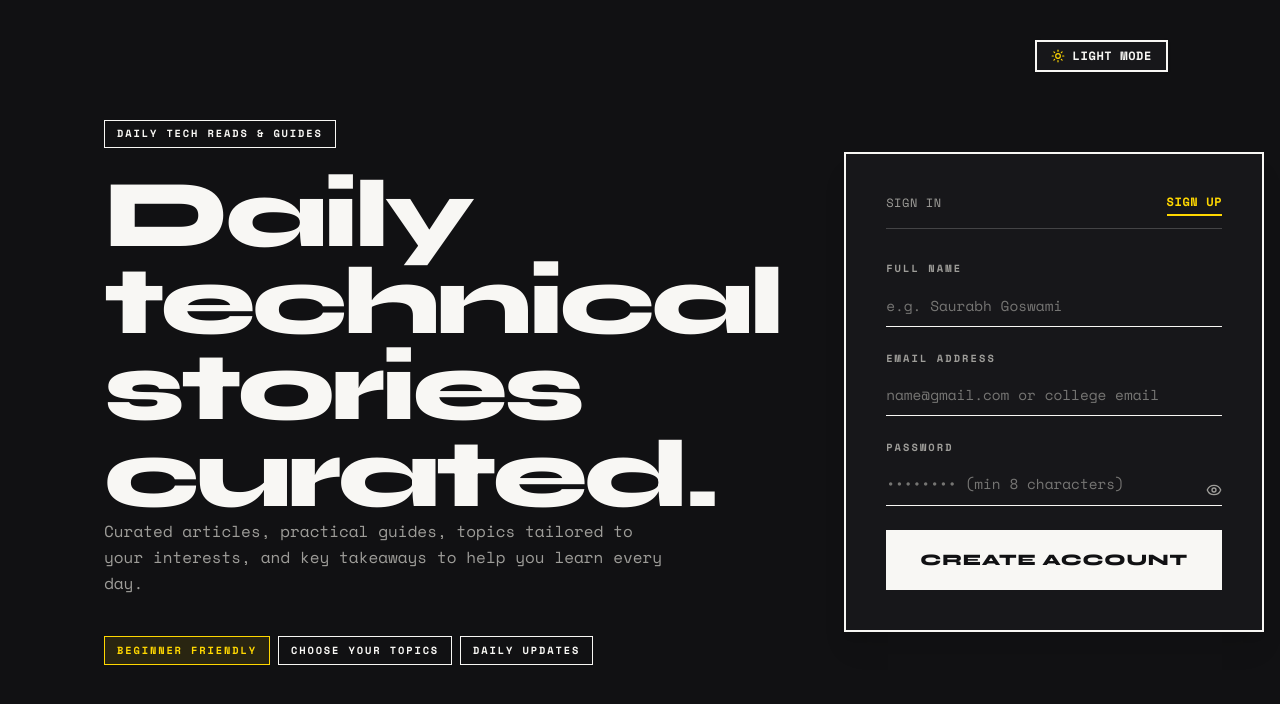
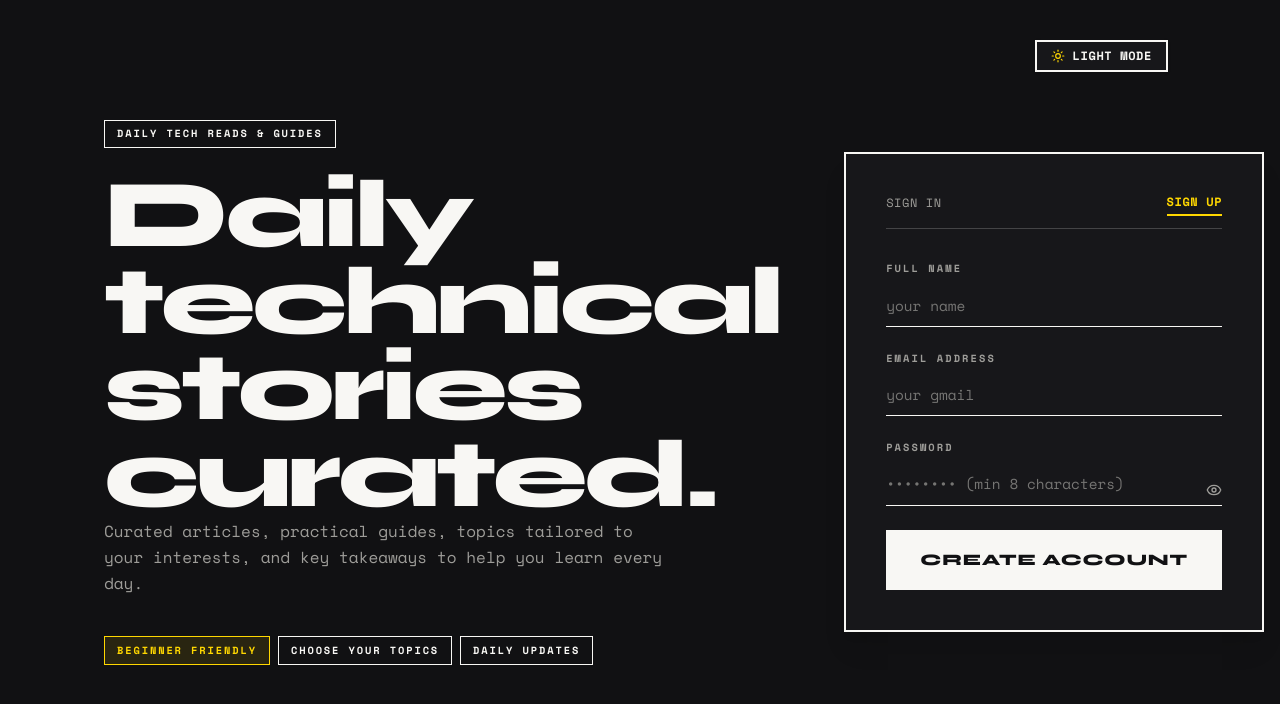
Before and after one commit to SG02004/Devlens, a React (Vite) app in the folder frontend/: page / in a window 1280 px wide. Both pictures are taken after a click on the button "SIGN UP". Shown: the top 704 px of the page. Built offline with nearby package versions, Linux system fonts and the light colour scheme; no server answers.

Commit message:
fix(ui): update signup placeholders to 'your name' and 'your gmail'

```diff
--- a/frontend/src/components/AuthPage.jsx
+++ b/frontend/src/components/AuthPage.jsx
@@ -221,7 +221,7 @@ export const AuthPage = ({
                   id="input-name"
                   type="text"
                   required
-                  placeholder="e.g. Saurabh Goswami"
+                  placeholder="your name"
                   value={name}
                   onChange={(e) => setName(e.target.value)}
                   className="input-underlined"
@@ -235,9 +235,9 @@ export const AuthPage = ({
               </label>
               <input
                 id="input-email"
-                type="email"
+                type={mode === "signup" ? "email" : "text"}
                 required
-                placeholder="name@gmail.com or college email"
+                placeholder={mode === "signup" ? "your gmail" : "name@gmail.com or username"}
                 value={email}
                 onChange={(e) => setEmail(e.target.value)}
                 className="input-underlined"
```
